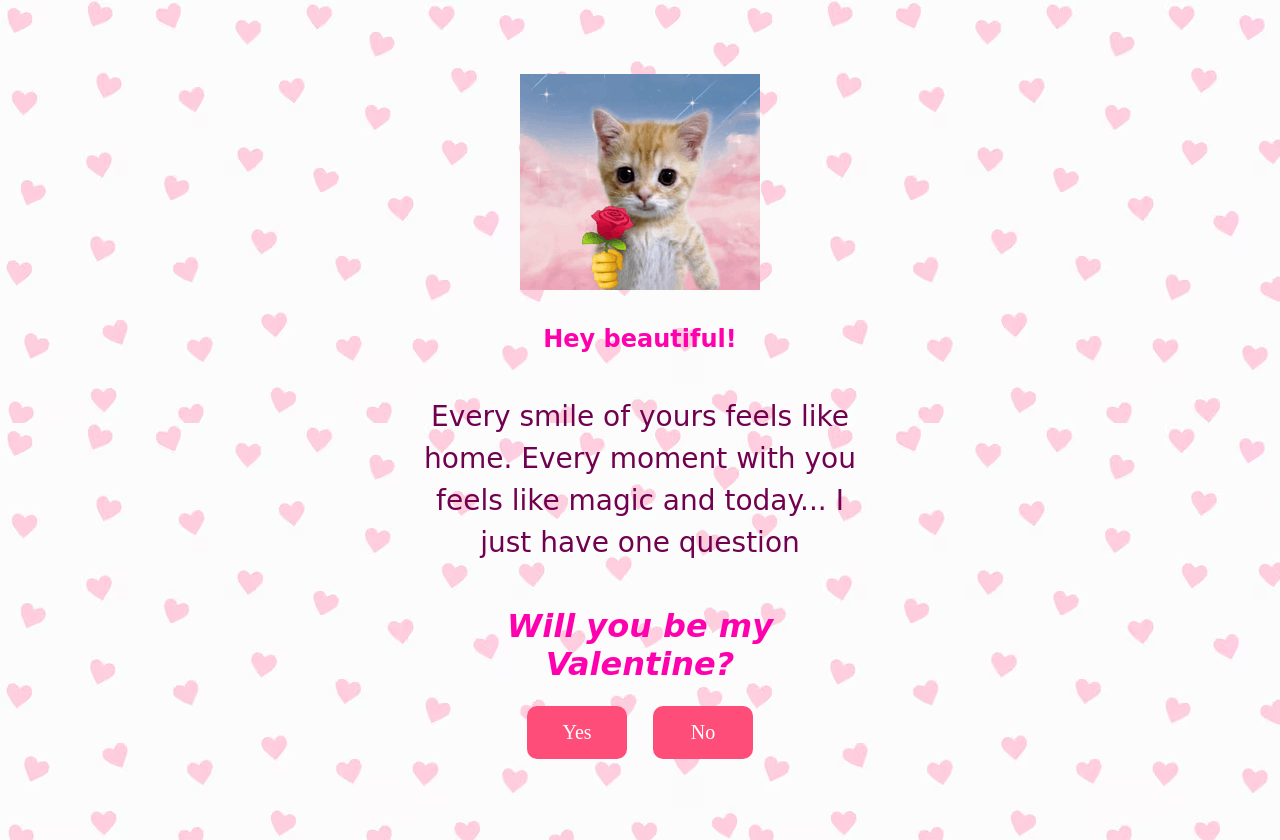
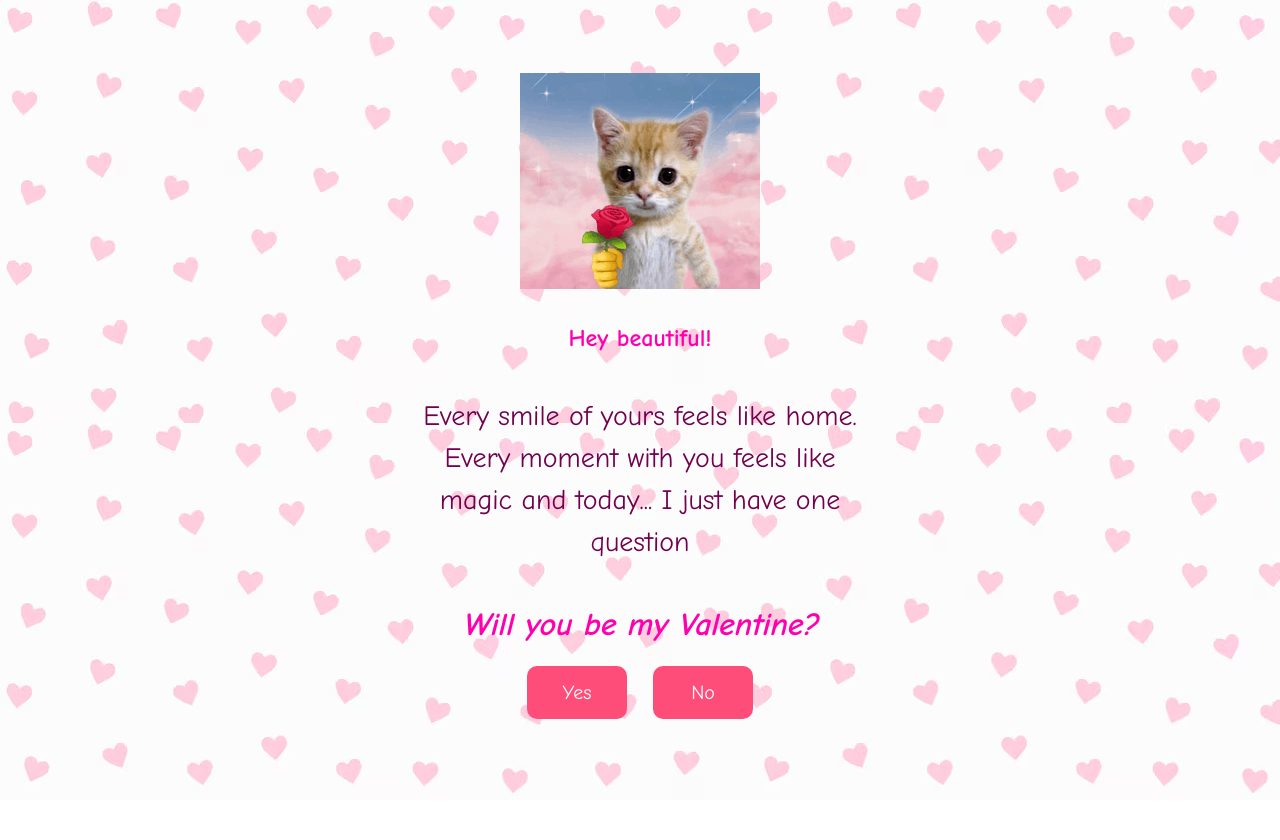
Before and after one commit to vipulgtm30/Valentines, a plain HTML site: page index.html in a window 1280 px wide. After the commit the page ends 800 px from the top, so only its background shows below. Drawn offline with Linux system fonts and the light colour scheme.

Commit message:
Center content vertically and horizontally on page

```diff
--- a/styles.css
+++ b/styles.css
@@ -1,9 +1,9 @@
 body {
-    font-family: 'Lobster', cursive; /* Change to a romantic cursive font */
+    font-family: 'Comic Sans MS', 'Comic Sans', cursive;
     background-color: #ffdde1;
     display: flex;
     align-items: center;
-    justify-content: space-evenly;
+    justify-content: center;
     min-height: 100vh;
     margin: 0;
     padding: 20px 10px;
@@ -28,7 +28,7 @@ body {
 
 .container {
     width: 100%;
-    min-height: 100vh;
+    max-width: 500px;
     display: flex;
     flex-direction: column;
     justify-content: center;
@@ -67,7 +67,7 @@ body {
     font-size: 20px;
     cursor: pointer;
     position: relative;
-    font-family: 'Lobster';
+    font-family: 'Comic Sans MS', 'Comic Sans', cursive;
     min-width: 100px;
     min-height: 48px;
     touch-action: manipulation;
```
